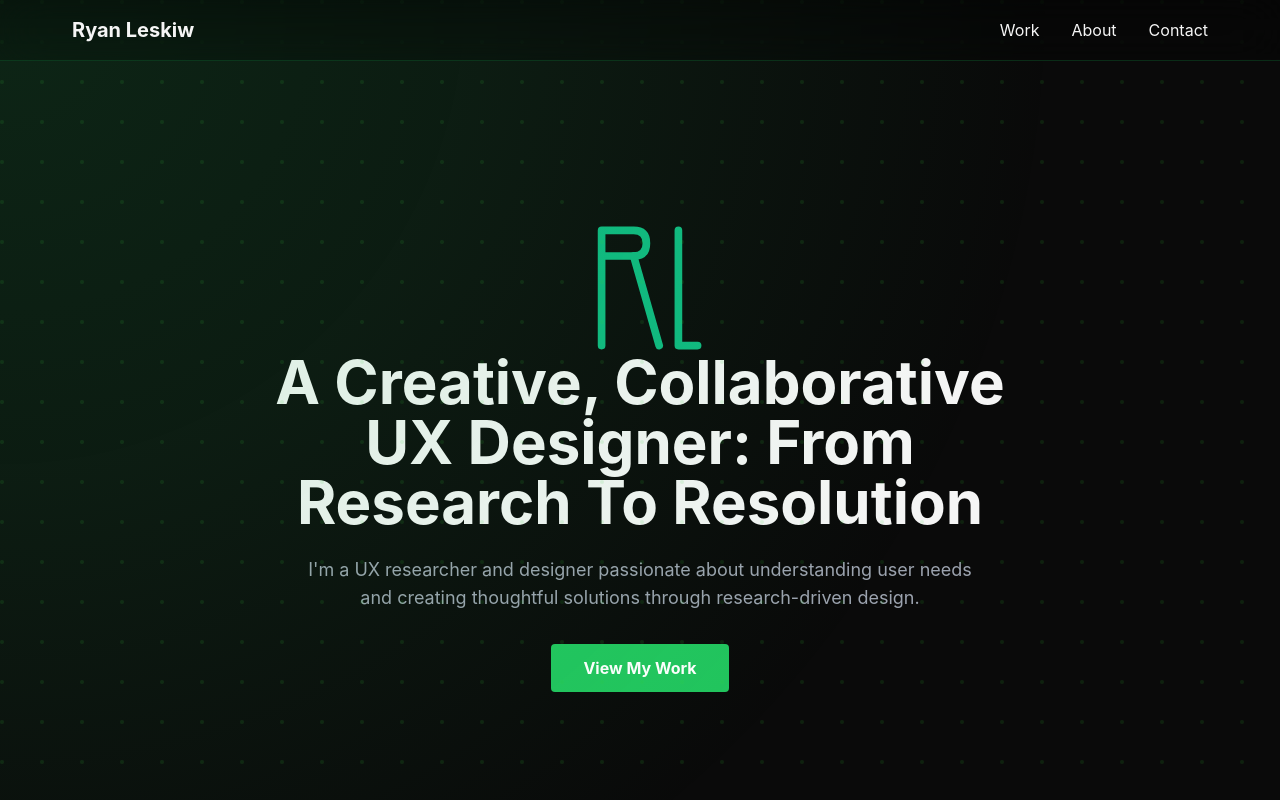
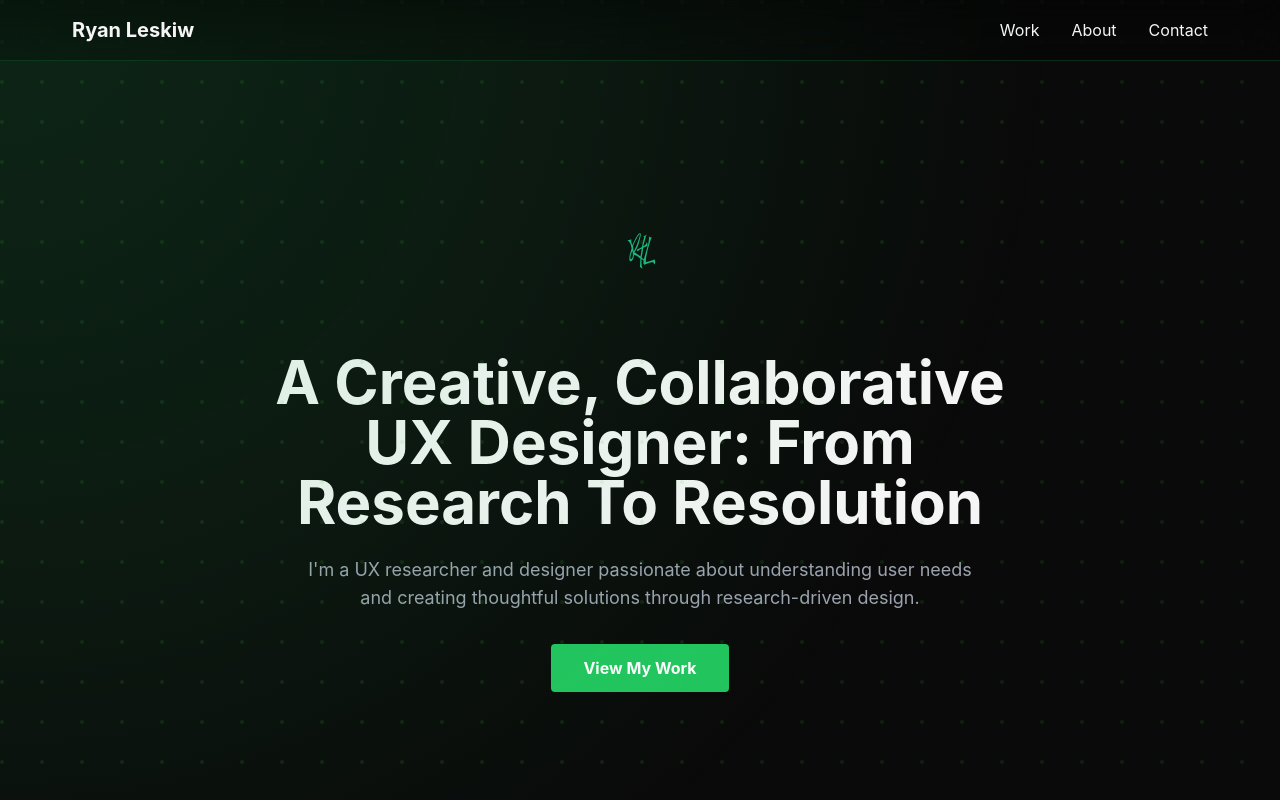
Before and after one commit to RyanLeskiw/Ryanleskiw-portfolio, a Next.js app: page / in a window 1280 px wide. Shown: the top 800 px of the page. Built offline with nearby package versions, Linux system fonts and the light colour scheme.

Commit message:
Update Hero to load RL logo from SVG file instead of inline

```diff
--- a/src/components/Hero.tsx
+++ b/src/components/Hero.tsx
@@ -6,13 +6,7 @@ export default function Hero() {
       <div className="max-w-container mx-auto text-center">
         {/* RL Logo */}
         <div className="w-32 h-32 mx-auto mb-8">
-          <svg viewBox="0 0 200 300" xmlns="http://www.w3.org/2000/svg" fill="none" stroke="#10b981" strokeWidth="12" strokeLinecap="round" strokeLinejoin="round">
-            {/* R */}
-            <path d="M 40 60 L 40 240 M 40 60 L 90 60 Q 110 60 110 80 Q 110 100 90 100 L 40 100" />
-            <path d="M 90 100 L 130 240" />
-            {/* L */}
-            <path d="M 160 60 L 160 240 L 190 240" />
-          </svg>
+          <img src="/assets/rl-logo.svg" alt="RL Logo" className="w-full h-full" />
         </div>
 
         <h1 className="text-4xl sm:text-5xl lg:text-6xl font-bold text-text-light mb-6 max-w-3xl mx-auto">
```
